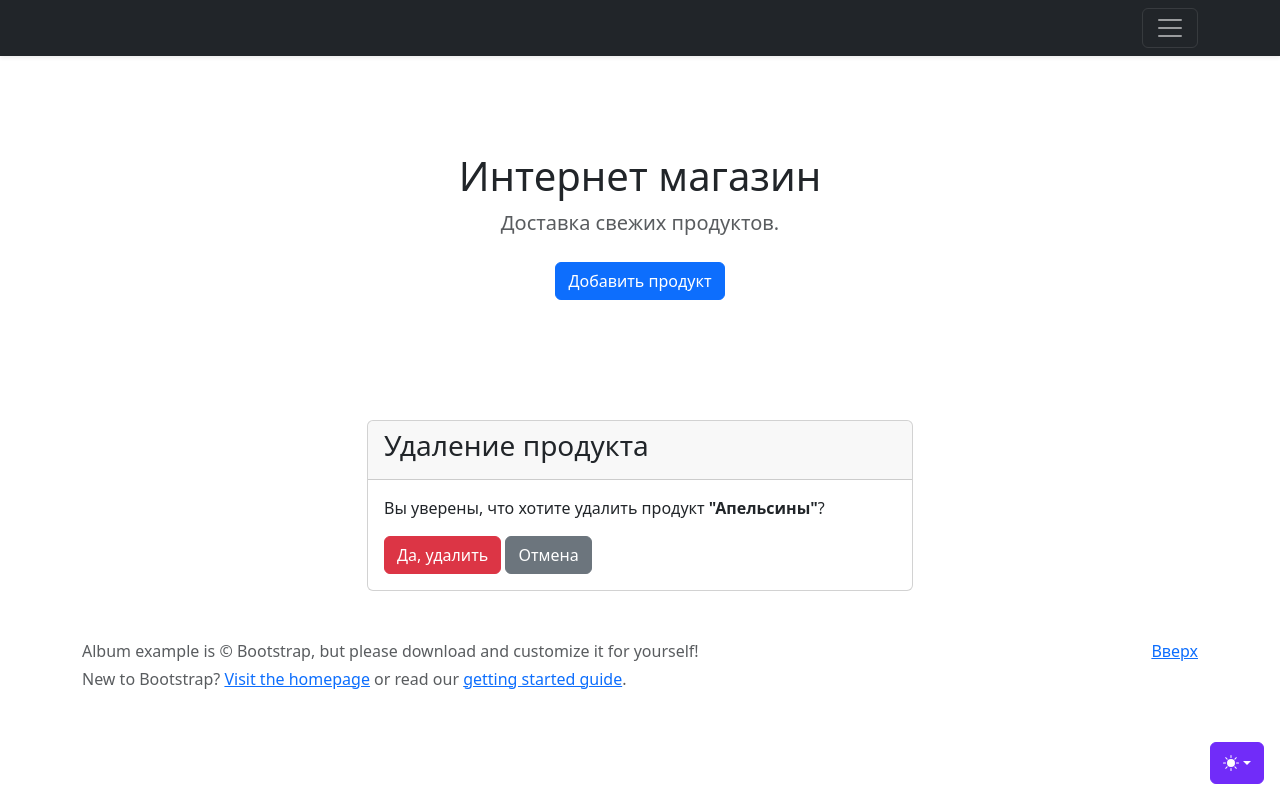
After one commit to dementievaolga082489/ShopProject, a Django app: template catalog/templates/catalog/product_confirm_delete.html in a window 1280 px wide. The commit adds this page. Run offline with Django 5.2, Linux system fonts and the light colour scheme; the template is opened without the code that fills it: values that come from a table or form of the project are taken from there, others are empty; data comes from the database, SQL or seed files in the repository.

Commit message:
добавление изменений в шаблоны

```diff
--- a/catalog/templates/catalog/base.html
+++ b/catalog/templates/catalog/base.html
@@ -83,9 +83,8 @@
         <div class="row py-lg-5">
             <div class="col-lg-6 col-md-8 mx-auto"><h1 class="fw-light">Интернет магазин</h1>
                 <p class="lead text-body-secondary">Доставка свежих продуктов.</p>
-                <p><a href="#" class="btn btn-primary my-2">Main call to action</a> <a href="#"
-                                                                                       class="btn btn-secondary my-2">Secondary
-                    action</a></p></div>
+                <p><a href="{% url 'catalog:product_create' %}" class="btn btn-primary my-2">Добавить продукт</a>
+                </p></div>
         </div>
     </section>
     {% block content %}
--- /dev/null
+++ b/catalog/templates/catalog/product_confirm_delete.html
@@ -0,0 +1,25 @@
+{% extends 'catalog/base.html' %}
+
+{% block title %}Удаление{% endblock %}
+
+{% block content %}
+<div class="container">
+    <div class="row justify-content-center">
+        <div class="col-lg-6">
+            <div class="card">
+                <div class="card-header">
+                    <h3>Удаление продукта</h3>
+                </div>
+                <div class="card-body">
+                    <p>Вы уверены, что хотите удалить продукт <strong>"{{ product.name }}"</strong>?</p>
+                    <form method="post">
+                        {% csrf_token %}
+                        <button type="submit" class="btn btn-danger">Да, удалить</button>
+                        <a href="{% url 'catalog:product_detail' product.pk %}" class="btn btn-secondary">Отмена</a>
+                    </form>
+                </div>
+            </div>
+        </div>
+    </div>
+</div>
+{% endblock %}
--- a/catalog/templates/catalog/product_list.html
+++ b/catalog/templates/catalog/product_list.html
@@ -27,6 +27,8 @@
                                    role="button">
                                     Посмотреть
                                 </a>
+
+
                             </div>
                             <small class="text-muted">{% now "d.m.Y" %}</small>
                         </div>
```
Also changed, not shown: catalog/templates/catalog/product_detail.html (+9 -3 lines), catalog/templates/catalog/product_form.html (added, +27 -0 lines).
